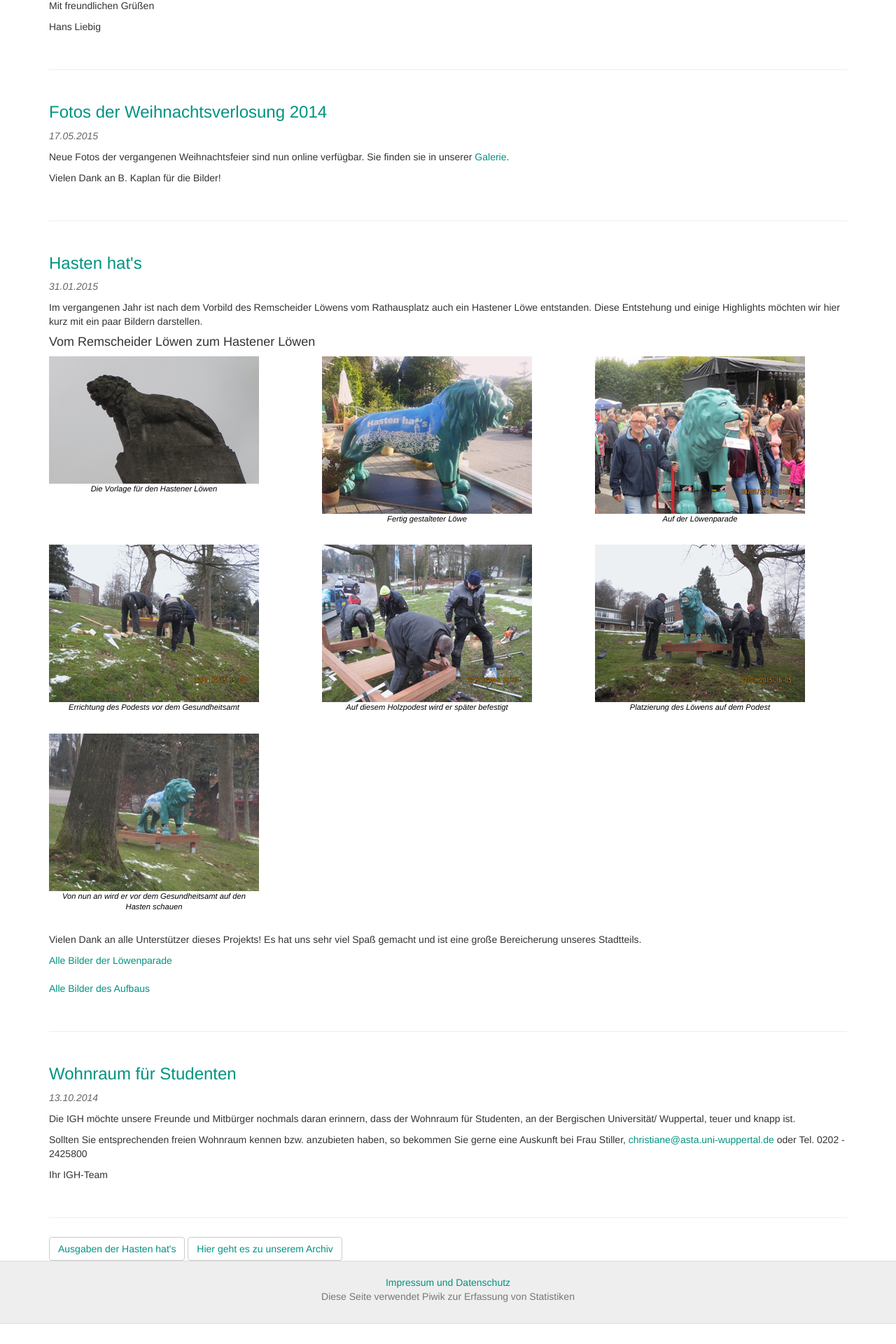
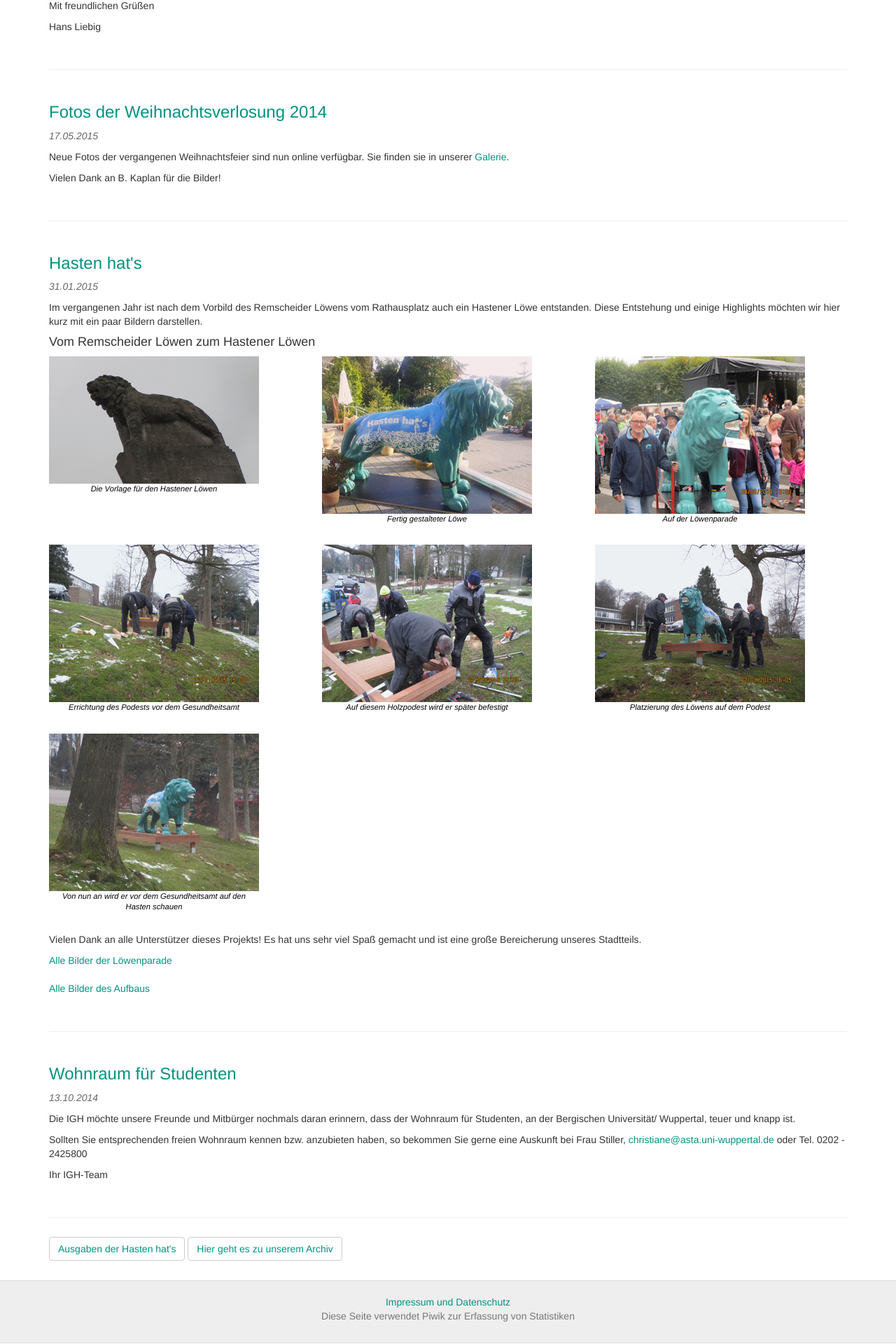
Before and after one commit to n2o/ighasten, a Jekyll site: the page built from aktuelles/index.html, in a window 1280 px wide. Shown: the part 1924-3844 px from the top of the page at 70% size. Built offline with Jekyll 4.4.1, drawn with Linux system fonts in a browser that asks for light colours; nearby versions of some CDN libraries; Markdown is read by kramdown in place of the engine named in the settings; the list of posts is cut into pages by our own code; comment, search, counter and statistics services are not loaded; before the commit the page ends 3816 px from its top, so only the background shows below that.

Commit message:
Update styles, add padding around bottom buttons

```diff
--- a/aktuelles/index.html
+++ b/aktuelles/index.html
@@ -26,7 +26,7 @@ title: Aktuelles
   {% endfor %}
 {% endfor %}
 
-<div>
+<div class="wrap-buttons">
   <a class="btn btn-default" href="{{ site.baseurl }}/archiv/hasten-hats/">Ausgaben der Hasten hat's</a>
   <a class="btn btn-default" href="{{ site.baseurl }}/archiv/aktuelles/">Hier geht es zu unserem Archiv</a>
 </div>
--- a/archiv/aktuelles.html
+++ b/archiv/aktuelles.html
@@ -24,6 +24,6 @@ permalink: /archiv/aktuelles/
   {% endfor %}
 {% endfor %}
 
-<div>
+<div class="wrap-buttons">
   <a class="btn btn-default" href="{{ site.baseurl }}/archiv/hasten-hats/">Ausgaben der Hasten hat's</a>
 </div>
--- a/style.scss
+++ b/style.scss
@@ -27,6 +27,10 @@ body {
   margin: 0 auto;
   padding: 0 10px;
   width: 100%;
+}
+
+.wrap-buttons {
+  padding-bottom: 2em;
 }
 
 h1, h2, h3, h4, h5, h6 {
```
